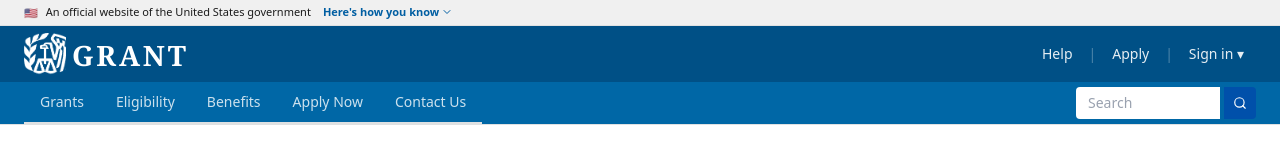
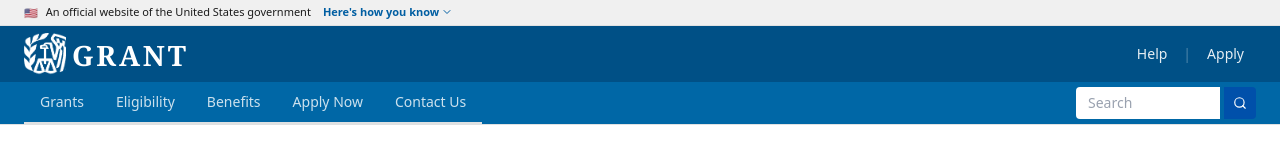
Before and after one commit to Biggie9999/irs-grant, a Next.js app: page / in a window 1280 px wide. Shown: the top 160 px of the page. Built offline with nearby package versions, Linux system fonts and the light colour scheme.

Commit message:
Hide admin sign in link from public navbar

```diff
--- a/src/components/navbar.tsx
+++ b/src/components/navbar.tsx
@@ -41,10 +41,6 @@ export function Navbar() {
             <Link href="/check" className="px-2 py-1.5 sm:px-3 hover:text-white hover:bg-white/10 rounded transition-colors break-keep">
               Apply
             </Link>
-            <span className="text-white/30 hidden sm:inline">|</span>
-            <Link href="/admin" className="px-2 py-1.5 sm:px-3 hover:text-white hover:bg-white/10 rounded transition-colors break-keep">
-              Sign in ▾
-            </Link>
           </div>
         </div>
       </div>
```
